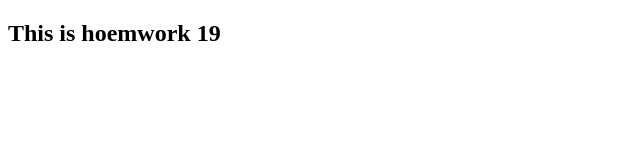
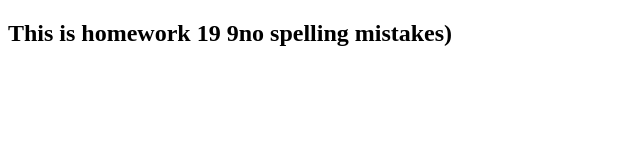
Before and after one commit to spurkovi/homework19, a plain HTML site: page index.html in a window 1280 px wide. Shown: the whole page, without its empty margins (0-640 px from the left). Drawn offline with Linux system fonts and the light colour scheme.

Commit message:
spellcheck

```diff
--- a/index.html
+++ b/index.html
@@ -4,6 +4,6 @@
     <body>
 
         <section>
-            <h1>This is hoemwork 19</h1>
+            <h1>This is homework 19 9no spelling mistakes)</h1>
         </section>
     </body>
```
